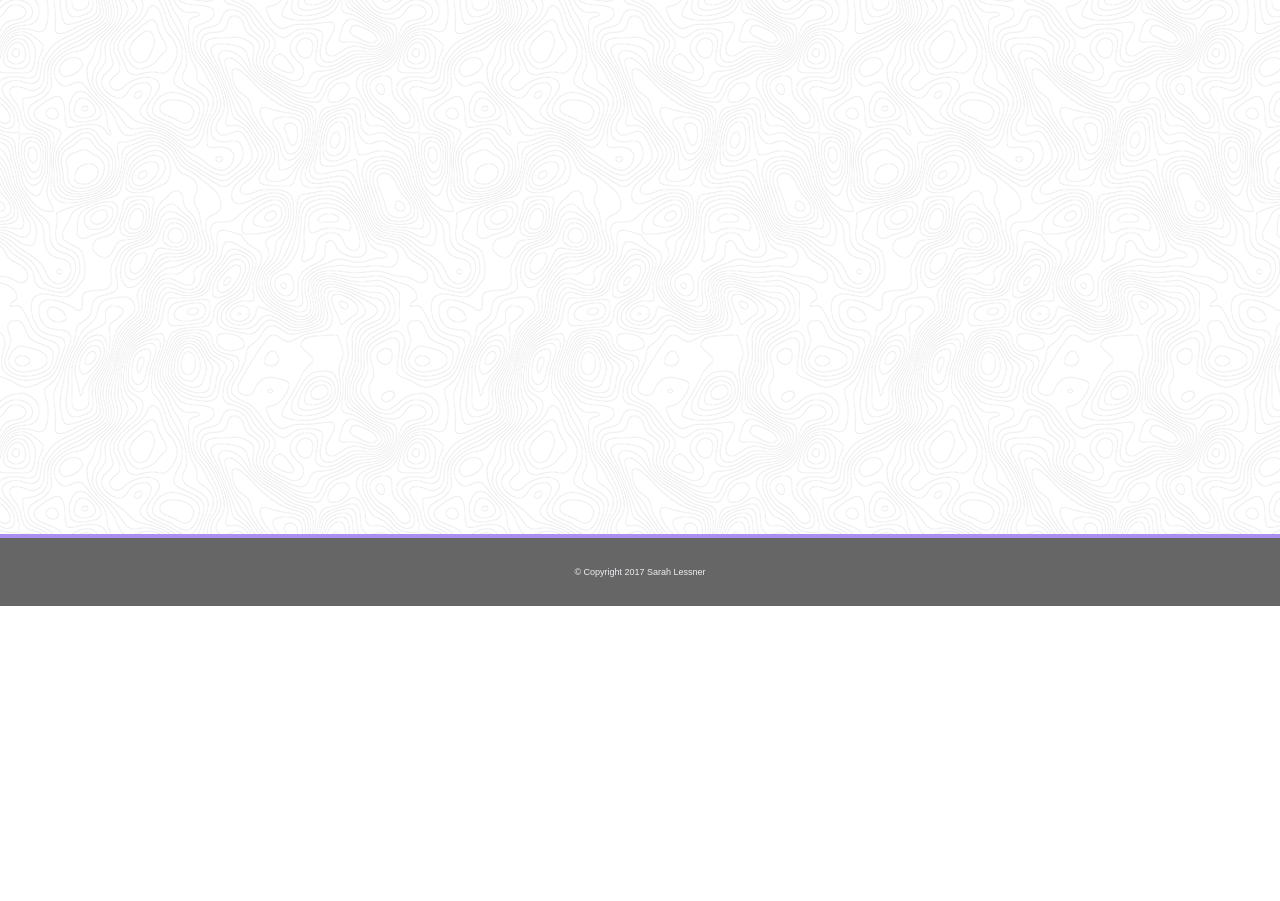
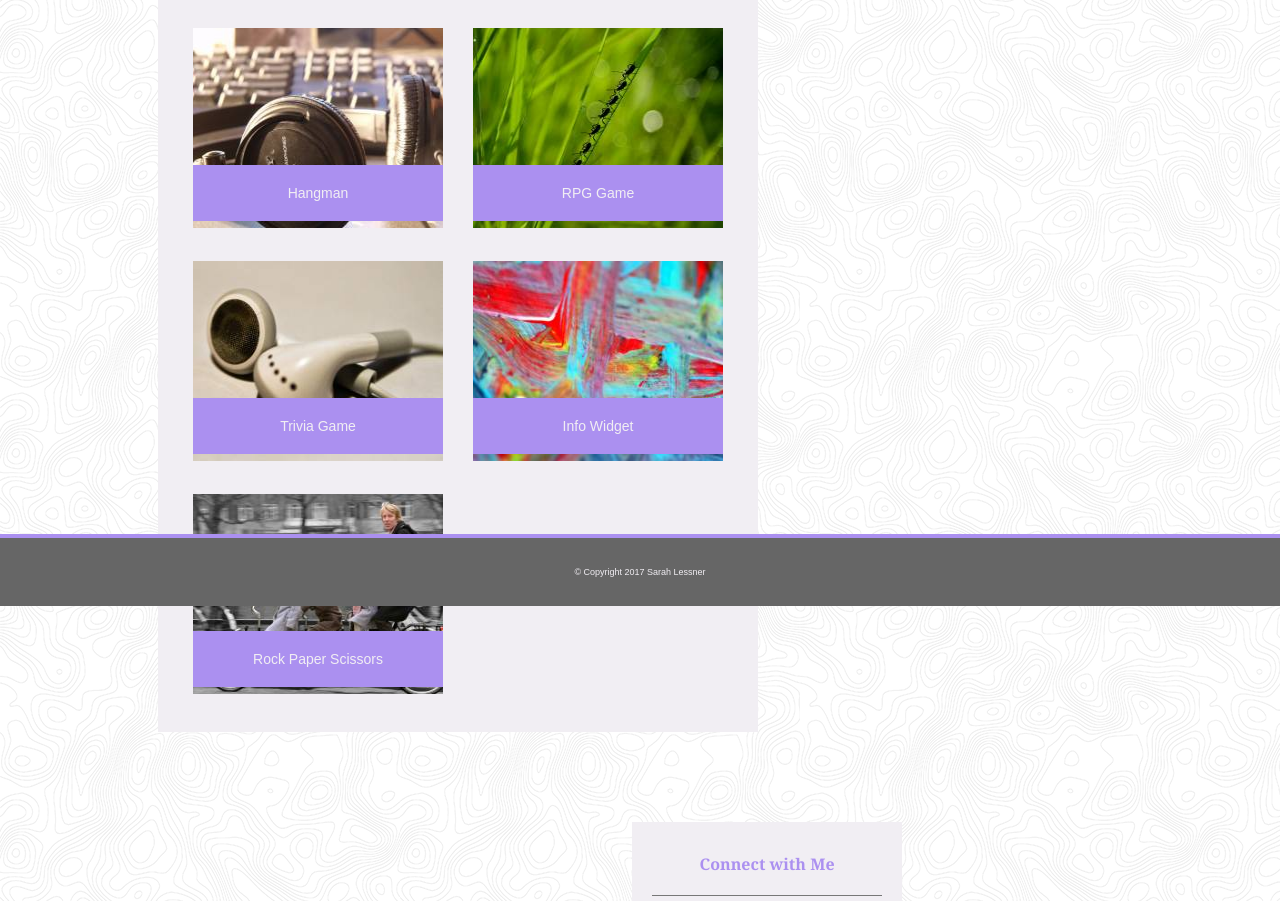
Before and after one commit to sarahlessner/basic-portfolio, a plain HTML site: page portfolio.html in a window 1280 px wide. Shown: the part 194-1095 px from the top of the page. Before the commit the page ends 800 px from the top, so only its background shows below. Drawn offline with Linux system fonts and the light colour scheme.

Commit message:
complete rough draft all 3 html pages complete

```diff
--- a/assets/css/style.css
+++ b/assets/css/style.css
@@ -78,7 +78,7 @@ a {
 #contentboxcontact {
 	float: left;
 	background: #f1eef3;
-	height: 475px;
+	height: 450px;
 	width: 600px;
 	padding: 20px;
 	overflow: auto;
@@ -104,6 +104,36 @@ a {
 	color: #777777;
 }
 
+#portfoliobox {
+	float: left;
+	background: #f1eef3;
+	min-height: 800px;
+	width: 600px;
+	padding: 20px;
+	margin-left: 150px;
+	margin-bottom: 90px;
+	overflow: auto;
+}
+
+.placeholderbox {
+	float: left;
+	padding: 15px;
+	position: relative;
+}
+
+.placeholderlinks {
+	background: #ab90f0;
+	color: #f1eef3;
+	text-align: center;
+	padding: 20px;
+	position: absolute;
+	right: 15px;
+	left: 15px;
+	bottom: 25px;
+	font-size: 14px;
+
+}
+
 #myform {
 	clear: both;
 	width: 100%;
@@ -115,6 +145,7 @@ a {
 	width: 100%;
 	height: 30px;
 	background: #f1eef3;
+	font-size: 14px;
 }
 
 #msgbox {
@@ -124,10 +155,11 @@ a {
 
 #submit {
 	position: relative;
+	bottom: 0;
 	background: #ab90f0;
 	color: #f1eef3;
 	padding: 5px 20px 5px 20px;
-
+	text-decoration: none;
 }
 
 #connect {
@@ -156,11 +188,9 @@ a {
 }
 
 
-
-
 footer {
 	clear: both;
-	position: absolute;
+	position: fixed;
 	bottom: 0;
 	left: 0;
 	right: 0;
--- a/portfolio.html
+++ b/portfolio.html
@@ -2,7 +2,7 @@
 <html>
 <head>
 	<title>That Portfolio Though</title>
-	 <link rel="stylesheet" type="text/css" href="assets/css/style.css">
+	  <link rel="stylesheet" type="text/css" href="assets/css/style.css">
 </head>
 <body>
 <div>
@@ -30,6 +30,71 @@
 
 	</header>
 
+	<div id="content">
+		<div id="portfoliobox">
+
+			<h1 id="contentheader">Portfolio</h1>
+
+			<div>
+					<a href="#" target="_blank"><div class="placeholderbox">
+					<img width="250" height="200" src="assets/images/placeholder1.jpeg">
+					<div class="placeholderlinks">
+					Hangman
+					</div>
+					</div>
+					</a>
+
+					<a href="#" target="_blank"><div class="placeholderbox">
+					<img width="250" height="200" src="assets/images/placeholder2.jpeg">
+					<div class="placeholderlinks">
+					RPG Game
+					</div>
+					</div>
+					</a>
+
+					<a href="#" target="_blank"><div class="placeholderbox">
+					<img width="250" height="200" src="assets/images/placeholder3.jpeg">
+					<div class="placeholderlinks">
+					Trivia Game
+					</div>
+					</div>
+					</a>
+
+					<a href="#" target="_blank"><div class="placeholderbox">
+					<img width="250" height="200" src="assets/images/placeholder4.jpeg">
+					<div class="placeholderlinks">
+					Info Widget
+					</div>
+					</div>
+					</a>
+
+					<a href="#" target="_blank"><div class="placeholderbox">
+					<img width="250" height="200" src="assets/images/placeholder5.jpeg">
+					<div class="placeholderlinks">
+					Rock Paper Scissors
+					</div>
+					</div>
+					</a>
+
+			</div>
+
+
+		</div>
+
+		<div id="connect">
+			<h1 id=connectme> Connect with Me </h1>
+
+				<div class="icons">
+					<a href="https://www.github.com/sarahlessner"><img width="64" height="64" src="assets/images/github-icon.png" alt="Github"></a>
+
+					<a href="https://www.linkedin.com/in/sarah-lessner-713ab932"><img width="64" height="64" src="assets/images/linkedin-icon.png" alt="Linkedin"></a>
+
+					<a href="http://stackoverflow.com/users/7697729/sarah-lessner"><img width="64" height="64" src="assets/images/stackoverflow-icon.png" alt="Stackoverflow"></a>
+				</div>
+		</div>
+	</div>
+</div>
+
 <footer>
 <p>&copy; Copyright 2017 Sarah Lessner</p>
 </footer>
```
Also changed, not shown: contact.html (+2 -2 lines), index.html (+1 -1 lines), 2 other files.
